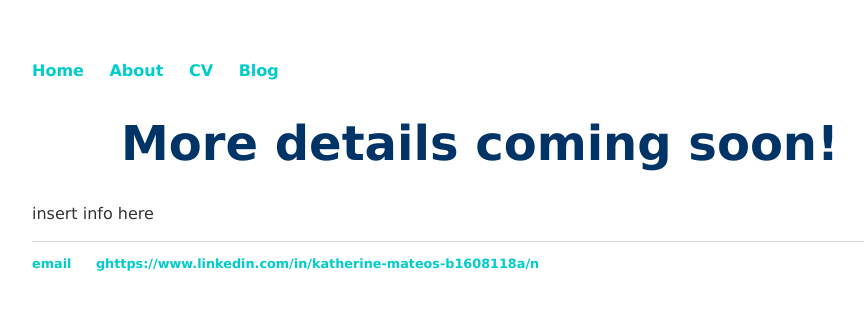
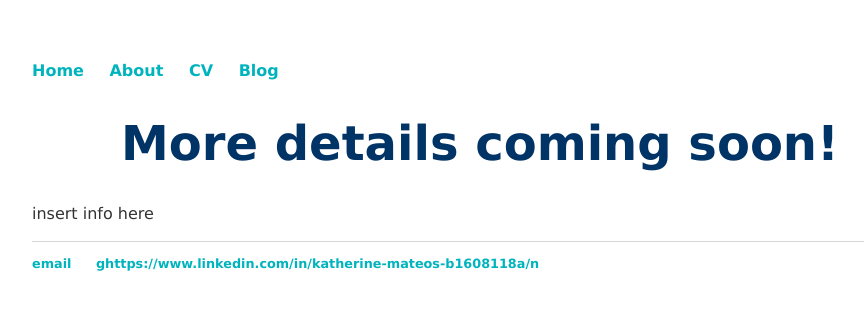
Before and after one commit to kcmateos/kcmateos.github.io, a Jekyll site: the page about/index.html, which Jekyll copies as it is, in a window 1280 px wide. Shown: the top 310 px of the page, without its empty margins (160-1024 px from the left). Built offline with Jekyll 4.4.1, drawn with Linux system fonts in a browser that asks for light colours.

Commit message:
Update main.css

```diff
--- a/css/main.css
+++ b/css/main.css
@@ -17,7 +17,7 @@ nav ul li, footer ul li {
 }
 a {
     text-decoration: none;
-    color:rgb(0, 204, 204);
+    color:rgb(0, 180, 190);
 }
 a:hover {
     text-decoration: underline;
```
